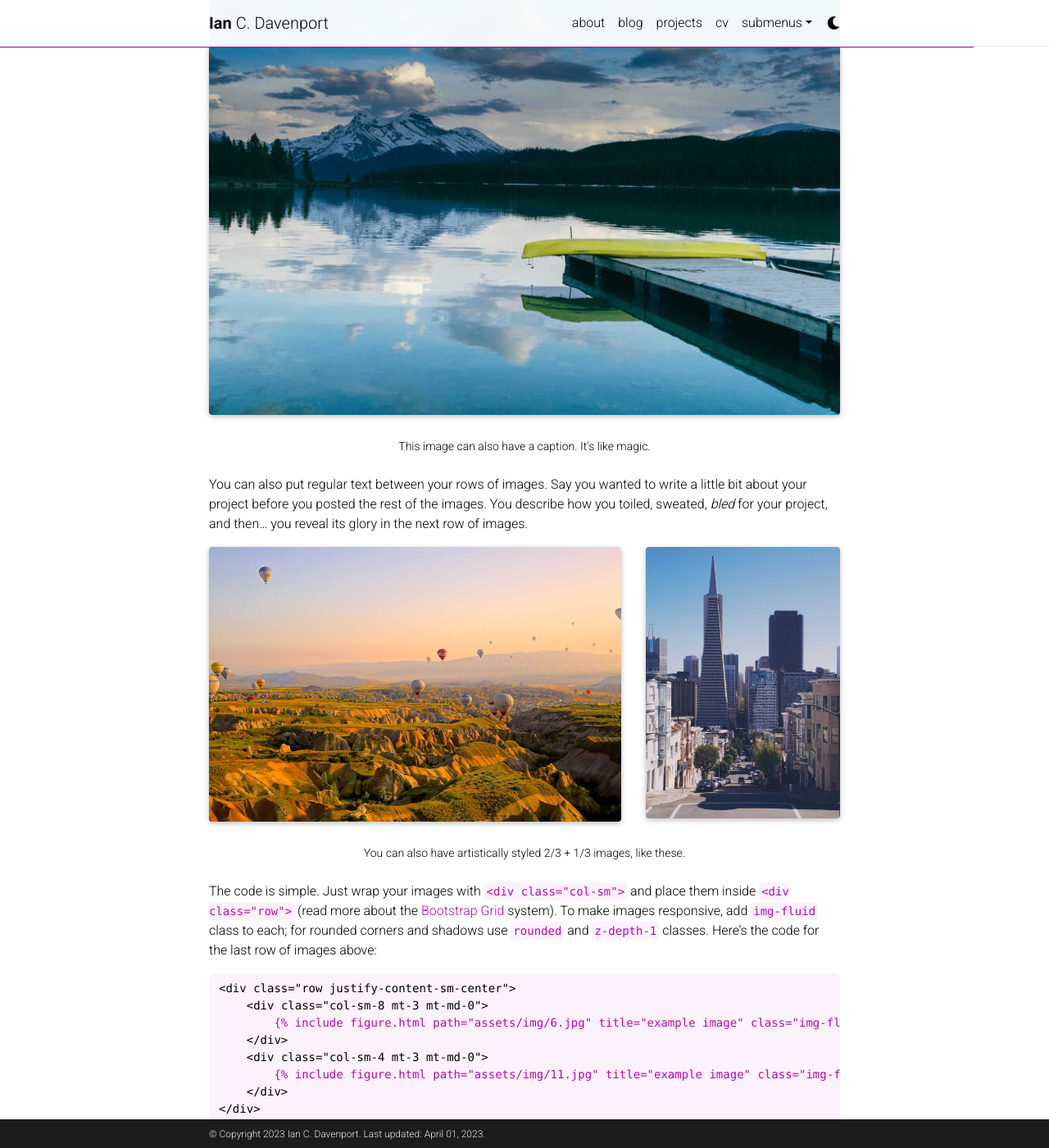
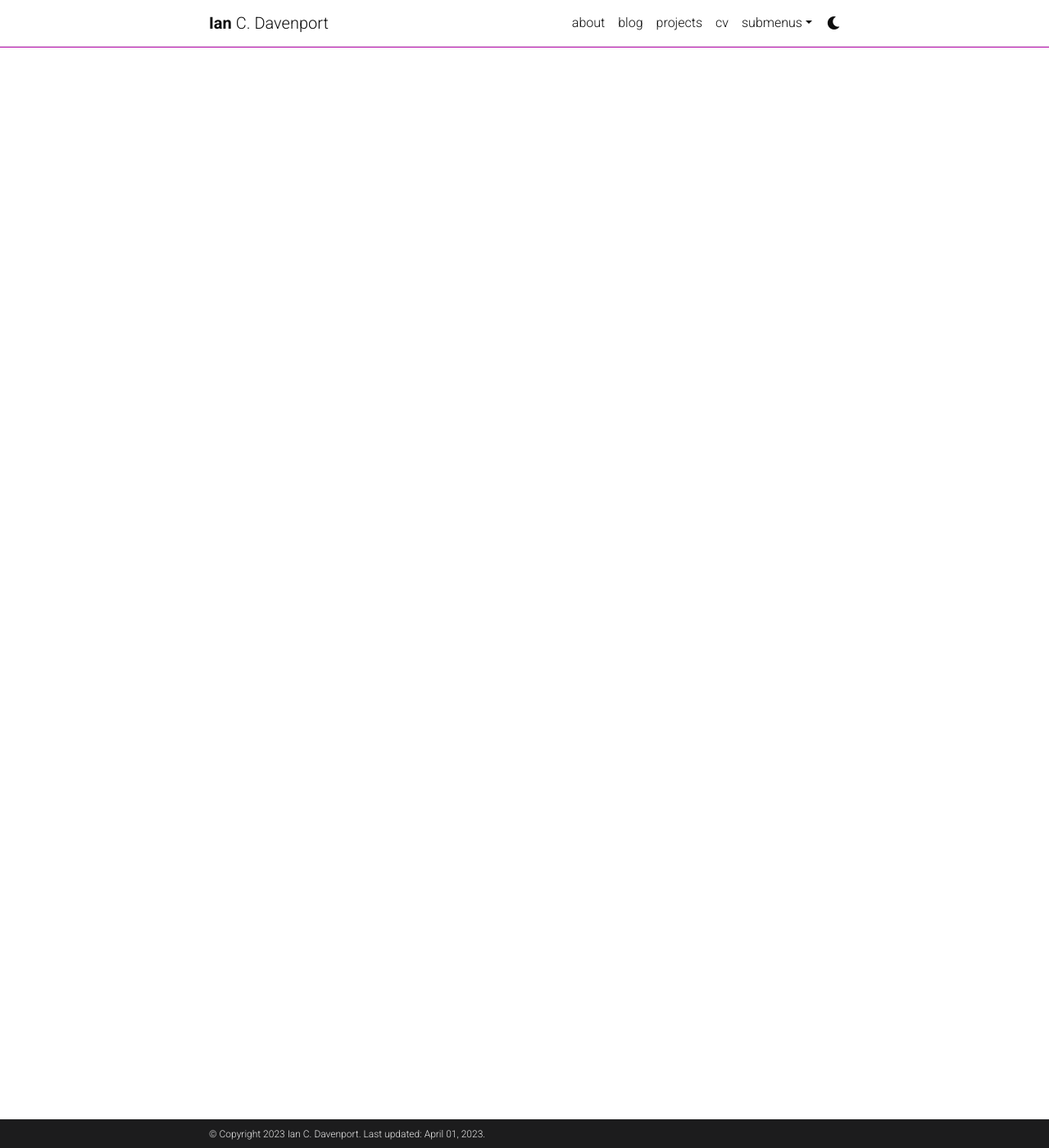
Before and after one commit to davenpi/davenpi.github.io, a Jekyll site: the page built from _projects/1_project.md, in a window 1280 px wide and 1400 px high, scrolled down 735 px. Shown: the whole window at 82% size. Built offline with Jekyll 4.4.1, drawn with Linux system fonts in a browser that asks for light colours; full-size pictures stand in for the smaller copies a plugin makes; comment, search, counter and statistics services are not loaded; a style sheet for code colours, icons or effects is not loaded; some of the changed text lies outside the part shown.

Commit message:
Update 1_project.md

````diff
--- a/_projects/1_project.md
+++ b/_projects/1_project.md
@@ -6,75 +6,3 @@
 importance: 1
 category: work
 ---
-
-Every project has a beautiful feature showcase page.
-It's easy to include images in a flexible 3-column grid format.
-Make your photos 1/3, 2/3, or full width.
-
-To give your project a background in the portfolio page, just add the img tag to the front matter like so:
-
-    ---
-    layout: page
-    title: project
-    description: The snake project.
-    img: /assets/img/12.jpg
-    ---
-
-<div class="row">
-    <div class="col-sm mt-3 mt-md-0">
-        {% include figure.html path="assets/img/1.jpg" title="example image" class="img-fluid rounded z-depth-1" %}
-    </div>
-    <div class="col-sm mt-3 mt-md-0">
-        {% include figure.html path="assets/img/3.jpg" title="example image" class="img-fluid rounded z-depth-1" %}
-    </div>
-    <div class="col-sm mt-3 mt-md-0">
-        {% include figure.html path="assets/img/5.jpg" title="example image" class="img-fluid rounded z-depth-1" %}
-    </div>
-</div>
-<div class="caption">
-    Caption photos easily. On the left, a road goes through a tunnel. Middle, leaves artistically fall in a hipster photoshoot. Right, in another hipster photoshoot, a lumberjack grasps a handful of pine needles.
-</div>
-<div class="row">
-    <div class="col-sm mt-3 mt-md-0">
-        {% include figure.html path="assets/img/5.jpg" title="example image" class="img-fluid rounded z-depth-1" %}
-    </div>
-</div>
-<div class="caption">
-    This image can also have a caption. It's like magic.
-</div>
-
-You can also put regular text between your rows of images.
-Say you wanted to write a little bit about your project before you posted the rest of the images.
-You describe how you toiled, sweated, *bled* for your project, and then... you reveal its glory in the next row of images.
-
-
-<div class="row justify-content-sm-center">
-    <div class="col-sm-8 mt-3 mt-md-0">
-        {% include figure.html path="assets/img/6.jpg" title="example image" class="img-fluid rounded z-depth-1" %}
-    </div>
-    <div class="col-sm-4 mt-3 mt-md-0">
-        {% include figure.html path="assets/img/11.jpg" title="example image" class="img-fluid rounded z-depth-1" %}
-    </div>
-</div>
-<div class="caption">
-    You can also have artistically styled 2/3 + 1/3 images, like these.
-</div>
-
-
-The code is simple.
-Just wrap your images with `<div class="col-sm">` and place them inside `<div class="row">` (read more about the <a href="https://getbootstrap.com/docs/4.4/layout/grid/">Bootstrap Grid</a> system).
-To make images responsive, add `img-fluid` class to each; for rounded corners and shadows use `rounded` and `z-depth-1` classes.
-Here's the code for the last row of images above:
-
-{% raw %}
-```html
-<div class="row justify-content-sm-center">
-    <div class="col-sm-8 mt-3 mt-md-0">
-        {% include figure.html path="assets/img/6.jpg" title="example image" class="img-fluid rounded z-depth-1" %}
-    </div>
-    <div class="col-sm-4 mt-3 mt-md-0">
-        {% include figure.html path="assets/img/11.jpg" title="example image" class="img-fluid rounded z-depth-1" %}
-    </div>
-</div>
-```
-{% endraw %}
````
